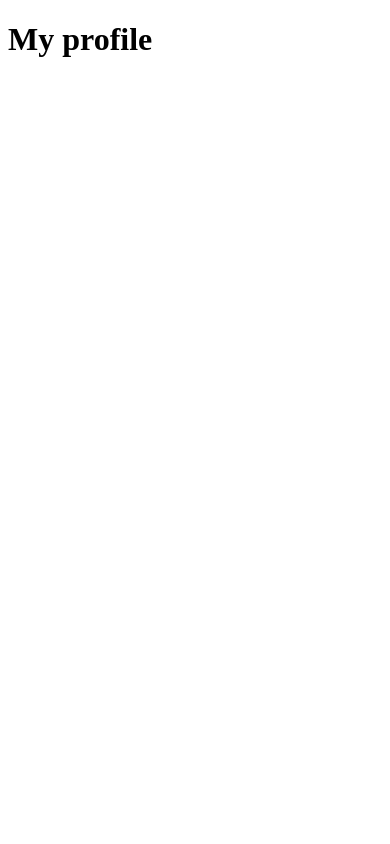
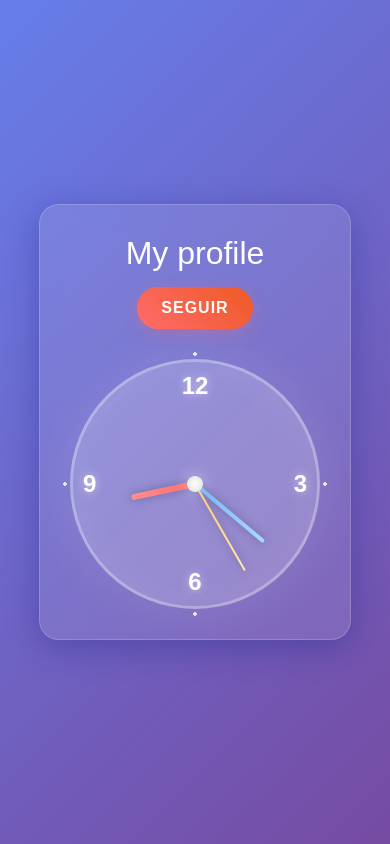
Before and after one commit to kellydosocorro/relogio-analogico, a plain HTML site: page index.html in a window 390 px wide. Drawn offline with Linux system fonts and the light colour scheme.

Commit message:
refactor: restructure HTML layout and implement clock functionality with follow button

```diff
--- a/index.html
+++ b/index.html
@@ -10,9 +10,29 @@
 
 <body>
   <main>
-    <h1>My profile</h1>
+    <div class="profile-header">
+      <h1>My profile</h1>
+      <button id="follow-btn" class="follow-button">Seguir</button>
+    </div>
 
     <div id="clock-container">
+      <div class="clock">
+        <div class="clock-face">
+          <!-- Números do relógio -->
+          <div class="number number-12">12</div>
+          <div class="number number-3">3</div>
+          <div class="number number-6">6</div>
+          <div class="number number-9">9</div>
+
+          <!-- Ponteiros -->
+          <div class="hand hour-hand" id="hour-hand"></div>
+          <div class="hand minute-hand" id="minute-hand"></div>
+          <div class="hand second-hand" id="second-hand"></div>
+
+          <!-- Centro do relógio -->
+          <div class="center-dot"></div>
+        </div>
+      </div>
     </div>
   </main>
 
--- a/script.js
+++ b/script.js
@@ -0,0 +1,143 @@
+// Função para atualizar o relógio
+function updateClock() {
+    const now = new Date();
+    const hours = now.getHours();
+    const minutes = now.getMinutes();
+    const seconds = now.getSeconds();
+
+    // Calcular os ângulos dos ponteiros
+    const secondAngle = (seconds * 6) - 90; // 6 graus por segundo
+    const minuteAngle = (minutes * 6) + (seconds * 0.1) - 90; // 6 graus por minuto + suavização
+    const hourAngle = ((hours % 12) * 30) + (minutes * 0.5) - 90; // 30 graus por hora + suavização
+
+    // Aplicar rotação aos ponteiros
+    const hourHand = document.getElementById('hour-hand');
+    const minuteHand = document.getElementById('minute-hand');
+    const secondHand = document.getElementById('second-hand');
+
+    if (hourHand) hourHand.style.transform = `rotate(${hourAngle}deg)`;
+    if (minuteHand) minuteHand.style.transform = `rotate(${minuteAngle}deg)`;
+    if (secondHand) secondHand.style.transform = `rotate(${secondAngle}deg)`;
+}
+
+// Função para o botão seguir
+function initFollowButton() {
+    const followBtn = document.getElementById('follow-btn');
+
+    if (followBtn) {
+        followBtn.addEventListener('click', function() {
+            if (this.classList.contains('following')) {
+                // Se já está seguindo, deixar de seguir
+                this.classList.remove('following');
+                this.textContent = 'Seguir';
+                showNotification('Você deixou de seguir este perfil', 'unfollow');
+            } else {
+                // Se não está seguindo, começar a seguir
+                this.classList.add('following');
+                this.textContent = 'Seguindo';
+                showNotification('Você agora está seguindo este perfil!', 'follow');
+            }
+        });
+    }
+}
+
+// Função para mostrar notificações
+function showNotification(message, type) {
+    // Remove notificação anterior se existir
+    const existingNotification = document.querySelector('.notification');
+    if (existingNotification) {
+        existingNotification.remove();
+    }
+
+    // Criar nova notificação
+    const notification = document.createElement('div');
+    notification.className = `notification ${type}`;
+    notification.textContent = message;
+
+    // Estilos da notificação
+    notification.style.cssText = `
+        position: fixed;
+        top: 20px;
+        right: 20px;
+        background: ${type === 'follow' ? 'linear-gradient(45deg, #00b894, #00a085)' : 'linear-gradient(45deg, #fd79a8, #e84393)'};
+        color: white;
+        padding: 15px 25px;
+        border-radius: 10px;
+        box-shadow: 0 4px 15px rgba(0, 0, 0, 0.2);
+        z-index: 1000;
+        font-weight: 600;
+        transform: translateX(350px);
+        transition: transform 0.3s ease-in-out;
+        max-width: 300px;
+        backdrop-filter: blur(10px);
+    `;
+
+    document.body.appendChild(notification);
+
+    // Animar entrada
+    setTimeout(() => {
+        notification.style.transform = 'translateX(0)';
+    }, 100);
+
+    // Remover após 3 segundos
+    setTimeout(() => {
+        notification.style.transform = 'translateX(350px)';
+        setTimeout(() => {
+            if (notification.parentNode) {
+                notification.remove();
+            }
+        }, 300);
+    }, 3000);
+}
+
+// Função para adicionar efeitos visuais ao relógio
+function addClockEffects() {
+    const clock = document.querySelector('.clock');
+
+    if (clock) {
+        // Efeito de brilho no hover
+        clock.addEventListener('mouseenter', function() {
+            this.style.boxShadow = `
+                0 0 80px rgba(255, 255, 255, 0.2),
+                inset 0 0 80px rgba(255, 255, 255, 0.1)
+            `;
+        });
+
+        clock.addEventListener('mouseleave', function() {
+            this.style.boxShadow = `
+                0 0 50px rgba(255, 255, 255, 0.1),
+                inset 0 0 50px rgba(255, 255, 255, 0.05)
+            `;
+        });
+    }
+}
+
+// Função para inicializar tudo quando a página carregar
+function init() {
+    // Atualizar o relógio imediatamente
+    updateClock();
+
+    // Atualizar o relógio a cada segundo
+    setInterval(updateClock, 1000);
+
+    // Inicializar botão seguir
+    initFollowButton();
+
+    // Adicionar efeitos visuais
+    addClockEffects();
+
+    console.log('Relógio analógico inicializado com sucesso!');
+}
+
+// Aguardar o DOM carregar completamente
+if (document.readyState === 'loading') {
+    document.addEventListener('DOMContentLoaded', init);
+} else {
+    init();
+}
+
+// Função utilitária para debug
+function debugClock() {
+    const now = new Date();
+    console.log(`Hora atual: ${now.getHours()}:${now.getMinutes()}:${now.getSeconds()}`);
+}
--- a/styles.css
+++ b/styles.css
@@ -0,0 +1,224 @@
+* {
+  margin: 0;
+  padding: 0;
+  box-sizing: border-box;
+}
+
+body {
+  font-family: Arial, sans-serif;
+  background: linear-gradient(135deg, #667eea 0%, #764ba2 100%);
+  min-height: 100vh;
+  display: flex;
+  justify-content: center;
+  align-items: center;
+  padding: 20px;
+}
+
+main {
+  background: rgba(255, 255, 255, 0.1);
+  backdrop-filter: blur(10px);
+  border-radius: 20px;
+  padding: 30px;
+  box-shadow: 0 8px 32px rgba(31, 38, 135, 0.37);
+  border: 1px solid rgba(255, 255, 255, 0.18);
+}
+
+.profile-header {
+  display: flex;
+  justify-content: space-between;
+  align-items: center;
+  margin-bottom: 30px;
+  gap: 20px;
+}
+
+h1 {
+  color: white;
+  font-size: 2.5rem;
+  font-weight: 300;
+  text-align: center;
+}
+
+.follow-button {
+  background: linear-gradient(45deg, #ff6b6b, #ee5a24);
+  color: white;
+  border: none;
+  padding: 12px 24px;
+  border-radius: 25px;
+  font-size: 1rem;
+  font-weight: 600;
+  cursor: pointer;
+  transition: all 0.3s ease;
+  box-shadow: 0 4px 15px rgba(255, 107, 107, 0.3);
+  text-transform: uppercase;
+  letter-spacing: 1px;
+}
+
+.follow-button:hover {
+  transform: translateY(-2px);
+  box-shadow: 0 6px 20px rgba(255, 107, 107, 0.4);
+  background: linear-gradient(45deg, #ee5a24, #ff6b6b);
+}
+
+.follow-button:active {
+  transform: translateY(0);
+  box-shadow: 0 2px 10px rgba(255, 107, 107, 0.2);
+}
+
+.follow-button.following {
+  background: linear-gradient(45deg, #00b894, #00a085);
+  box-shadow: 0 4px 15px rgba(0, 184, 148, 0.3);
+}
+
+.follow-button.following:hover {
+  background: linear-gradient(45deg, #00a085, #00b894);
+  box-shadow: 0 6px 20px rgba(0, 184, 148, 0.4);
+}
+
+#clock-container {
+  display: flex;
+  justify-content: center;
+  align-items: center;
+}
+
+.clock {
+  width: 300px;
+  height: 300px;
+  border-radius: 50%;
+  background: rgba(255, 255, 255, 0.1);
+  backdrop-filter: blur(5px);
+  border: 3px solid rgba(255, 255, 255, 0.3);
+  position: relative;
+  box-shadow:
+    0 0 50px rgba(255, 255, 255, 0.1),
+    inset 0 0 50px rgba(255, 255, 255, 0.05);
+}
+
+.clock-face {
+  width: 100%;
+  height: 100%;
+  position: relative;
+}
+
+.number {
+  position: absolute;
+  color: white;
+  font-size: 1.5rem;
+  font-weight: bold;
+  text-shadow: 0 0 10px rgba(255, 255, 255, 0.5);
+}
+
+.number-12 {
+  top: 10px;
+  left: 50%;
+  transform: translateX(-50%);
+}
+
+.number-3 {
+  top: 50%;
+  right: 10px;
+  transform: translateY(-50%);
+}
+
+.number-6 {
+  bottom: 10px;
+  left: 50%;
+  transform: translateX(-50%);
+}
+
+.number-9 {
+  top: 50%;
+  left: 10px;
+  transform: translateY(-50%);
+}
+
+.hand {
+  position: absolute;
+  bottom: 50%;
+  left: 50%;
+  transform-origin: bottom center;
+  border-radius: 3px;
+  box-shadow: 0 0 10px rgba(0, 0, 0, 0.3);
+}
+
+.hour-hand {
+  width: 6px;
+  height: 80px;
+  background: linear-gradient(to top, #ff6b6b, #ff8e8e);
+  margin-left: -3px;
+  z-index: 3;
+}
+
+.minute-hand {
+  width: 4px;
+  height: 110px;
+  background: linear-gradient(to top, #74b9ff, #a8d8ff);
+  margin-left: -2px;
+  z-index: 2;
+}
+
+.second-hand {
+  width: 2px;
+  height: 120px;
+  background: linear-gradient(to top, #fdcb6e, #ffeaa7);
+  margin-left: -1px;
+  z-index: 4;
+  transition: transform 0.1s ease-in-out;
+}
+
+.center-dot {
+  position: absolute;
+  top: 50%;
+  left: 50%;
+  width: 16px;
+  height: 16px;
+  background: radial-gradient(circle, #fff, #ddd);
+  border-radius: 50%;
+  transform: translate(-50%, -50%);
+  z-index: 5;
+  box-shadow: 0 0 15px rgba(255, 255, 255, 0.5);
+}
+
+/* Marcações das horas */
+.clock::before {
+  content: '';
+  position: absolute;
+  top: 50%;
+  left: 50%;
+  width: 280px;
+  height: 280px;
+  transform: translate(-50%, -50%);
+  border-radius: 50%;
+  background:
+    radial-gradient(circle at 50% 10px, rgba(255,255,255,0.8) 2px, transparent 2px),
+    radial-gradient(circle at 10px 50%, rgba(255,255,255,0.8) 2px, transparent 2px),
+    radial-gradient(circle at 50% calc(100% - 10px), rgba(255,255,255,0.8) 2px, transparent 2px),
+    radial-gradient(circle at calc(100% - 10px) 50%, rgba(255,255,255,0.8) 2px, transparent 2px);
+}
+
+@media (max-width: 768px) {
+  .profile-header {
+    flex-direction: column;
+    gap: 15px;
+  }
+
+  h1 {
+    font-size: 2rem;
+  }
+
+  .clock {
+    width: 250px;
+    height: 250px;
+  }
+
+  .hour-hand {
+    height: 65px;
+  }
+
+  .minute-hand {
+    height: 90px;
+  }
+
+  .second-hand {
+    height: 100px;
+  }
+}
```
